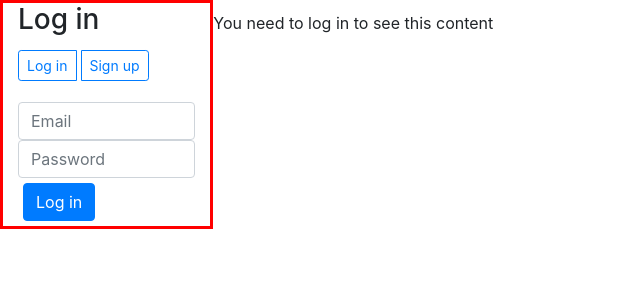
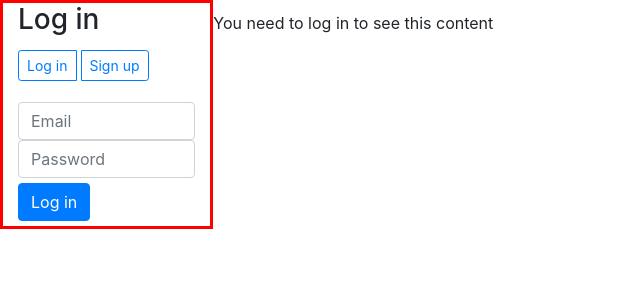
Before and after one commit to karma884/roll10, a React (Create React App) app: page / in a window 1280 px wide. Shown: the top 300 px of the page, without its empty margins (0-640 px from the left). Built offline with nearby package versions, Linux system fonts and the light colour scheme.

Commit message:
Remove left margin from auth submit button

```diff
--- a/src/components/Auth.js
+++ b/src/components/Auth.js
@@ -63,7 +63,7 @@ function Auth() {
       </div>
       <Button
         text={loggingIn ? "Log in" : "Sign up"}
-        className="btn btn-primary "
+        className="btn btn-primary ml-0"
         callback={
           loggingIn
             ? () => { }
```
